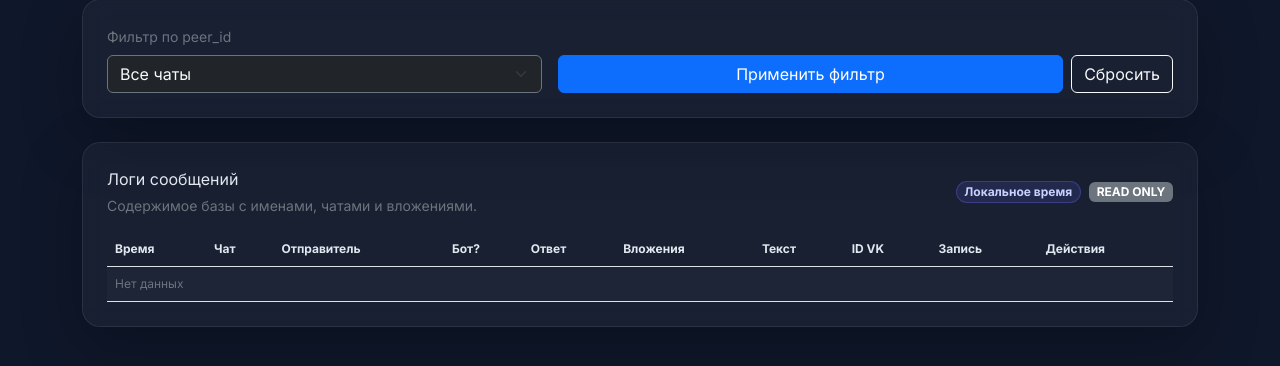
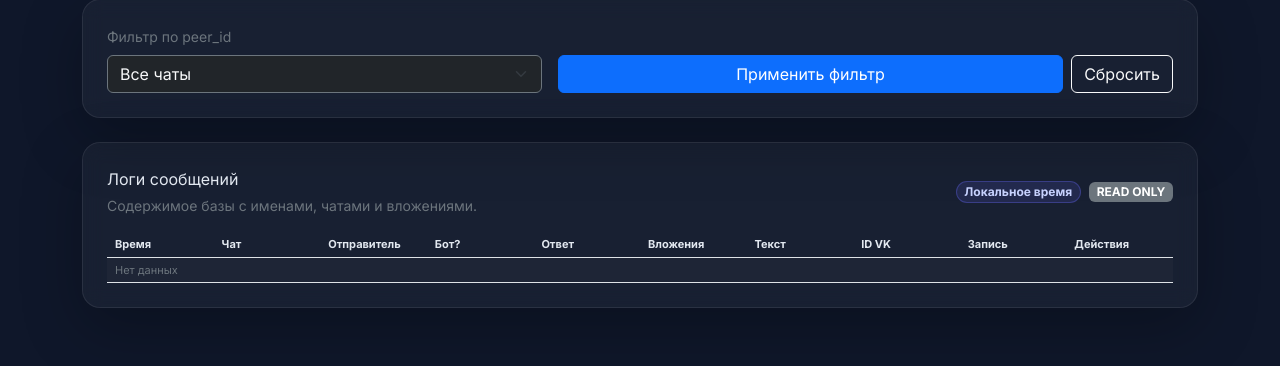
Before and after one commit to alexey-volnikov/nechaevka_bot, a Flask app: page /logs/full in a window 1280 px wide. Shown: the part 224-590 px from the top of the page. Run offline with Flask 3, Linux system fonts and the light colour scheme; data that the repository does not hold is empty; parts of the project's set-up code (start-up, migrations or seed data) failed here and were passed over.

Commit message:
Force chat tables into single-line rows

```diff
--- a/templates/entity.html
+++ b/templates/entity.html
@@ -29,7 +29,9 @@
     .attachment-generic { border-color: rgba(148, 163, 184, 0.5); color: #e2e8f0; } /* Цвет прочего */
     .table > :not(caption) > * > * { background-color: transparent; color: #e2e8f0; } /* Прозрачные ячейки */
     .table-striped > tbody > tr:nth-of-type(odd) > * { background: rgba(255, 255, 255, 0.03); } /* Полосатость */
-    .chat-table th, .chat-table td { font-size: 12px; } /* Еще сильнее уменьшаем шрифт таблицы истории для компактности строк и влезания подписей в одну линию */
+    .chat-table { table-layout: fixed; width: 100%; } /* Фиксированная сетка колонок, чтобы сжимать ширину без переносов */
+    .chat-table th, .chat-table td { font-size: 11px; padding: 4px 8px; white-space: nowrap; } /* Минимизируем шрифт, поджимаем отступы и запрещаем переносы, чтобы все строки оставались в одну линию */
+    .chat-table td { overflow: hidden; text-overflow: ellipsis; } /* Обрезаем длинные значения с многоточием вместо переноса строки */
     .text-secondary-small { color: #94a3b8; font-size: 13px; } /* Серый мелкий текст */
     .gallery-backdrop { position: fixed; inset: 0; background: rgba(0, 0, 0, 0.75); display: none; align-items: center; justify-content: center; z-index: 2000; padding: 16px; } /* Затемненный фон галереи */
     .gallery-body { background: #0b1220; border: 1px solid rgba(255, 255, 255, 0.08); border-radius: 16px; max-width: 900px; width: 100%; box-shadow: 0 20px 60px rgba(0, 0, 0, 0.35); display: flex; flex-direction: column; gap: 12px; padding: 16px; } /* Контейнер галереи */
--- a/templates/index.html
+++ b/templates/index.html
@@ -18,7 +18,9 @@
     .card-title { font-weight: 700; letter-spacing: 0.02em; } /* Заголовок карточек */
     .table > :not(caption) > * > * { background-color: transparent; color: #e2e8f0; } /* Прозрачный фон таблицы */
     .table-striped > tbody > tr:nth-of-type(odd) > * { background: rgba(255, 255, 255, 0.03); } /* Полосатая таблица */
-    .chat-table th, .chat-table td { font-size: 12px; } /* Еще сильнее уменьшаем шрифт таблиц чатов, чтобы названия и время точно помещались в строку */
+    .chat-table { table-layout: fixed; width: 100%; } /* Фиксированная сетка колонок и полная ширина, чтобы ячейки сжимались и не переносились */
+    .chat-table th, .chat-table td { font-size: 11px; padding: 4px 8px; white-space: nowrap; } /* Еще сильнее уменьшаем шрифт, поджимаем отступы и запрещаем переносы во всех ячейках */
+    .chat-table td { overflow: hidden; text-overflow: ellipsis; } /* Обрезаем длинные значения с многоточием, чтобы строки оставались в одну линию */
     .pill { display: inline-flex; align-items: center; gap: 6px; padding: 6px 12px; border-radius: 999px; border: 1px solid rgba(148, 163, 184, 0.4); color: #cbd5e1; font-size: 13px; } /* Пилюли статуса */
     .stat-dot { width: 10px; height: 10px; border-radius: 50%; display: inline-block; } /* Точка индикатора */
     .shadow-soft { box-shadow: 0 20px 60px rgba(0, 0, 0, 0.25); } /* Мягкая тень */
--- a/templates/logs.html
+++ b/templates/logs.html
@@ -14,7 +14,9 @@
     .badge-soft { background: rgba(99, 102, 241, 0.15); color: #c7d2fe; border: 1px solid rgba(99, 102, 241, 0.35); } /* Мягкий бейдж */
     .table > :not(caption) > * > * { background-color: transparent; color: #e2e8f0; } /* Прозрачные ячейки */
     .table-striped > tbody > tr:nth-of-type(odd) > * { background: rgba(255, 255, 255, 0.03); } /* Полосатость */
-    .chat-table th, .chat-table td { font-size: 12px; } /* Еще сильнее уменьшаем шрифт таблиц истории, чтобы названия и время точно помещались в строку */
+    .chat-table { table-layout: fixed; width: 100%; } /* Фиксированная сетка колонок для сжатия ширины без переноса */
+    .chat-table th, .chat-table td { font-size: 11px; padding: 4px 8px; white-space: nowrap; } /* Минимизируем шрифт, уменьшаем отступы и запрещаем переносы во всех ячейках */
+    .chat-table td { overflow: hidden; text-overflow: ellipsis; } /* Обрезаем длинные значения с многоточием, чтобы каждая строка оставалась в одну линию */
     .shadow-soft { box-shadow: 0 20px 60px rgba(0, 0, 0, 0.25); } /* Мягкая тень */
     .service-pill { display: inline-flex; align-items: center; gap: 6px; padding: 6px 10px; border-radius: 12px; font-size: 12px; } /* Пилюля статуса */
     .service-pill.info { background: rgba(56, 189, 248, 0.2); color: #bae6fd; border: 1px solid rgba(56, 189, 248, 0.5); } /* Цвет инфо */
```
Also changed, not shown: README.md.
